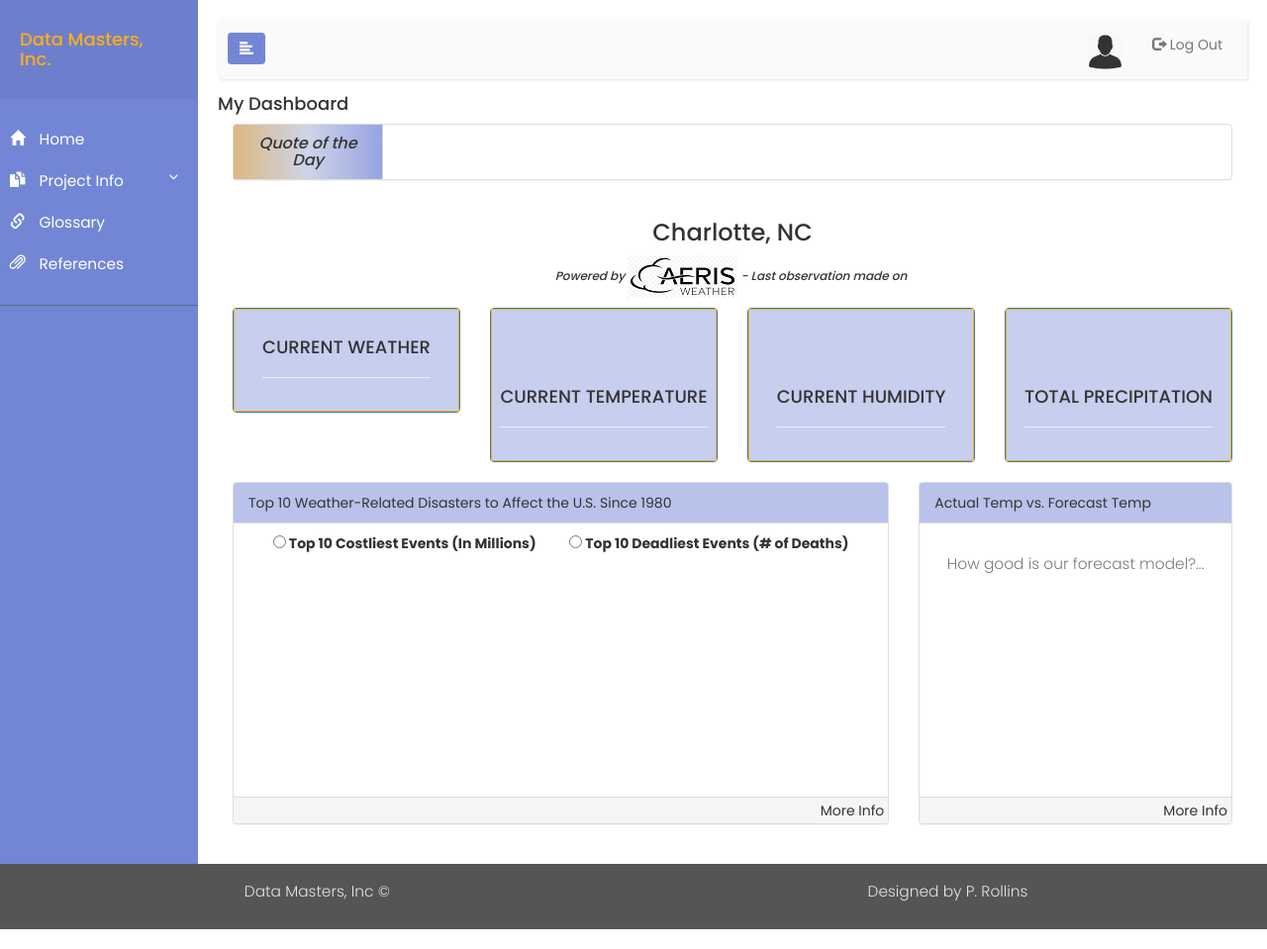
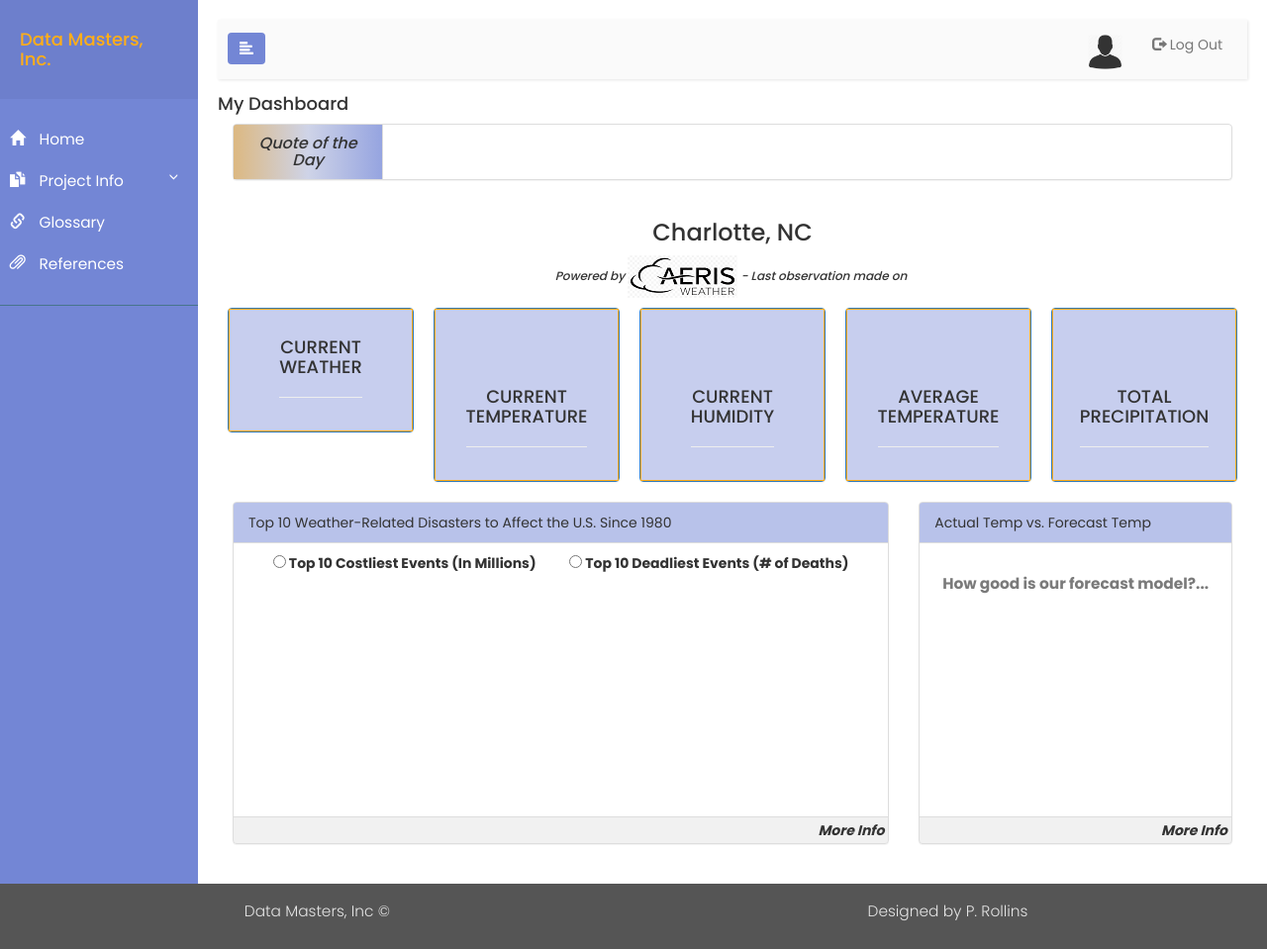
Before and after one commit to patrol7171/ML-CC-Dashboard, a Flask app: template mlcc_dashboard/templates/index.html in a window 1280 px wide. Shown: the whole page at 99% size. Run offline with Flask 2, Linux system fonts and the light colour scheme; the template is opened without the code that fills it, so the values that code supplies are empty; parts of the project's set-up code (start-up, migrations or seed data) failed here and were passed over; some libraries are stand-ins or nearby versions.

Commit message:
html, css, and app file updates

```diff
--- a/mlcc_dashboard/app.py
+++ b/mlcc_dashboard/app.py
@@ -27,9 +27,9 @@ import requests
 
 
 ####### FOR LOCAL USE ONLY ########:
-# from APIkeys import client_id, client_secret
-# CLIENT_ID = client_id
-# CLIENT_SECRET = client_secret
+from APIkeys import client_id, client_secret
+CLIENT_ID = client_id
+CLIENT_SECRET = client_secret
 
 
 
@@ -75,8 +75,8 @@ db.session.commit()
 #################################################
 # Aeris Weather API Config
 #################################################
-CLIENT_ID = os.environ.get('client_id')
-CLIENT_SECRET = os.environ.get('client_secret')
+# CLIENT_ID = os.environ.get('client_id')
+# CLIENT_SECRET = os.environ.get('client_secret')
 
 
 
--- a/mlcc_dashboard/static/css/style_custom.css
+++ b/mlcc_dashboard/static/css/style_custom.css
@@ -33,6 +33,42 @@ i, span {
     display: inline-block;
 }
 
+.col-xs-15,
+.col-sm-15,
+.col-md-15,
+.col-lg-15 {
+    position: relative;
+    min-height: 1px;
+    padding-right: 10px;
+    padding-left: 10px;
+}
+
+.col-xs-15 {
+    width: 20%;
+    float: left;
+}
+
+@media (min-width: 768px) {
+	.col-sm-15 {
+        width: 20%;
+        float: left;
+    }
+}
+
+@media (min-width: 992px) {
+    .col-md-15 {
+        width: 20%;
+        float: left;
+    }
+}
+
+@media (min-width: 1200px) {
+    .col-lg-15 {
+        width: 20%;
+        float: left;
+    }
+}
+
 .line {
     width: 100%;
     height: 1px;
@@ -65,6 +101,7 @@ i, span {
 
 .panel-footer {
 	padding: 3px 4px;
+	background: rgba(228, 228, 228, 0.5)!important;
 }
 
 .panel-footer a:hover,
--- a/mlcc_dashboard/static/js/mlcc_index.js
+++ b/mlcc_dashboard/static/js/mlcc_index.js
@@ -13,6 +13,7 @@ function GetWeather(info) {
 	var timeStamp = new Date(time*1000);
 
 	$('#temp h3').html(info['tempF'] + '<i class="wi wi-fahrenheit wi-4x"></i>');
+	$('#avgtemp h3').html(info['avgTempF'] + '<i class="wi wi-fahrenheit wi-4x"></i>');
 	$('#humidity h3').html(info['humidity'] + '%');
 	$('#precip h3').html(info['precipMM'] + ' mm');
 	$('#weather h3').html(info['weatherShort']);
--- a/mlcc_dashboard/templates/about1.html
+++ b/mlcc_dashboard/templates/about1.html
@@ -10,8 +10,6 @@
 		<link rel="shortcut icon" href="../static/img/favicon.png">
          <!-- Bootstrap CSS CDN -->
 		<link rel="stylesheet" href="https://maxcdn.bootstrapcdn.com/bootstrap/3.3.7/css/bootstrap.min.css">
-		<!-- Font Awesome CSS-->
-		<link rel="stylesheet" href="../static/vendor/font-awesome/css/font-awesome.min.css">
 		<!-- Fontastic Custom icon font-->
 		<link rel="stylesheet" href="../static/css/fontastic.css">
         <!-- Dashboard CSS -->
--- a/mlcc_dashboard/templates/about2.html
+++ b/mlcc_dashboard/templates/about2.html
@@ -10,8 +10,6 @@
 		<link rel="shortcut icon" href="../static/img/favicon.PNG">
          <!-- Bootstrap CSS CDN -->
 		<link rel="stylesheet" href="https://maxcdn.bootstrapcdn.com/bootstrap/3.3.7/css/bootstrap.min.css">
-		<!-- Font Awesome CSS-->
-		<link rel="stylesheet" href="../static/vendor/font-awesome/css/font-awesome.min.css">
 		<!-- Fontastic Custom icon font-->
 		<link rel="stylesheet" href="../static/css/fontastic.css">
         <!-- Dashboard CSS -->
--- a/mlcc_dashboard/templates/index.html
+++ b/mlcc_dashboard/templates/index.html
@@ -105,50 +105,63 @@
 				</div>
 				<div class="row-fluid" id="weather_info">
 				  <div class="span12 text-center">
-					<div class="col-sm-3 col-md-3 col-lg-3">
+
+					<div class="col-sm-15 col-md-15 col-lg-15">
 					  <div class="panel panel-primary panel-transparent text-center">
 						<div class="panel-body" id="weather">
 							<span>
 								<h1></h1>
-								<h4>CURRENT WEATHER</h4><hr>
+								<h4>CURRENT<br>WEATHER</h4><hr>
 								<h3></h3>
 							</span>
 						</div>
 					  </div>
 					</div>
-					<div class="col-sm-3 col-md-3 col-lg-3">
+					<div class="col-sm-15 col-md-15 col-lg-15">
 					  <div class="panel panel-primary panel-transparent text-center">
 						<div class="panel-body" id="temp">
 							<span>
 								<h1><i class="wi wi-thermometer wi-4x"></i></h1>
-								<h4>CURRENT TEMPERATURE</h4><hr>
+								<h4>CURRENT<br>TEMPERATURE</h4><hr>
 								<h3></h3>
 							</span>
 						</div>
 					  </div>
 					</div>
-					<div class="col-sm-3 col-md-3 col-lg-3">
+					<div class="col-sm-15 col-md-15 col-lg-15">
 					  <div class="panel panel-primary panel-transparent text-center">
 						<div class="panel-body" id="humidity">
 							<span>
 								<h1><h1><i class="wi wi-humidity wi-4x"></i></h1></h1>
-								<h4>CURRENT HUMIDITY</h4><hr>
+								<h4>CURRENT<br>HUMIDITY</h4><hr>
 								<h3></h3>
 							</span>
 						</div>
 					  </div>
 					</div>
-					<div class="col-sm-3 col-md-3 col-lg-3">
+					<div class="col-sm-15 col-md-15 col-lg-15">
 					  <div class="panel panel-primary panel-transparent text-center">
-						<div class="panel-body" id="precip">
+						<div class="panel-body" id="avgtemp">
 							<span>
-								<h1><h1><i class="wi wi-raindrops wi-4x"></i></h1></h1>
-								<h4>TOTAL PRECIPITATION</h4><hr>
+								<h1><i class="wi wi-thermometer-exterior wi-4x"></i></h1>
+								<h4>AVERAGE<br>TEMPERATURE</h4><hr>
 								<h3></h3>
 							</span>
 						</div>
 					  </div>
 					</div>
+					<div class="col-sm-15 col-md-15 col-lg-15">
+					  <div class="panel panel-primary panel-transparent text-center">
+						<div class="panel-body" id="precip">
+							<span>
+								<h1><h1><i class="wi wi-raindrops wi-4x"></i></h1></h1>
+								<h4>TOTAL<br>PRECIPITATION</h4><hr>
+								<h3></h3>
+							</span>
+						</div>
+					  </div>
+					</div>
+
 				  </div>
 				</div>
 				<div class="row-fluid">
@@ -166,7 +179,7 @@
 									</div>
 								</div>
 							<div class="panel-footer text-right">
-								<a href="{{url_for('about1')}}">More Info</a>
+								<a href="{{url_for('about1')}}"><i><b>More Info</b></i></a>
 							</div>
 						</div>
 					</div>
@@ -176,12 +189,12 @@
 								<div class="panel-body">
 									<div id="power-gauge">
 										<br>
-										<p id="avgTemp">How good is our forecast model?...</p>
+										<p id="avgTemp"><b>How good is our forecast model?...</b></p>
 										<!-- <svg id='svg2' viewBox="0 0 30 18" ></svg> -->
 									</div>
 								</div>
 							<div class="panel-footer text-right">
-								<a href="{{url_for('about2')}}">More Info</a>
+								<a href="{{url_for('about2')}}"><i><b>More Info</b></i></a>
 							</div>
 						</div>
 					</div>
--- a/mlcc_dashboard/templates/references.html
+++ b/mlcc_dashboard/templates/references.html
@@ -13,8 +13,6 @@
 	<link rel="shortcut icon" href="../static/img/favicon.png">
 	 <!-- Bootstrap CSS CDN -->
 	<link rel="stylesheet" href="https://maxcdn.bootstrapcdn.com/bootstrap/3.3.7/css/bootstrap.min.css">
-	<!-- Font Awesome CSS-->
-	<link rel="stylesheet" href="../static/vendor/font-awesome/css/font-awesome.min.css">
 	<!-- Fontastic Custom icon font-->
 	<link rel="stylesheet" href="../static/css/fontastic.css">
 	<!-- Dashboard CSS -->
```
Also changed, not shown: mlcc_dashboard/templates/glossary.html (+6 -4 lines).
